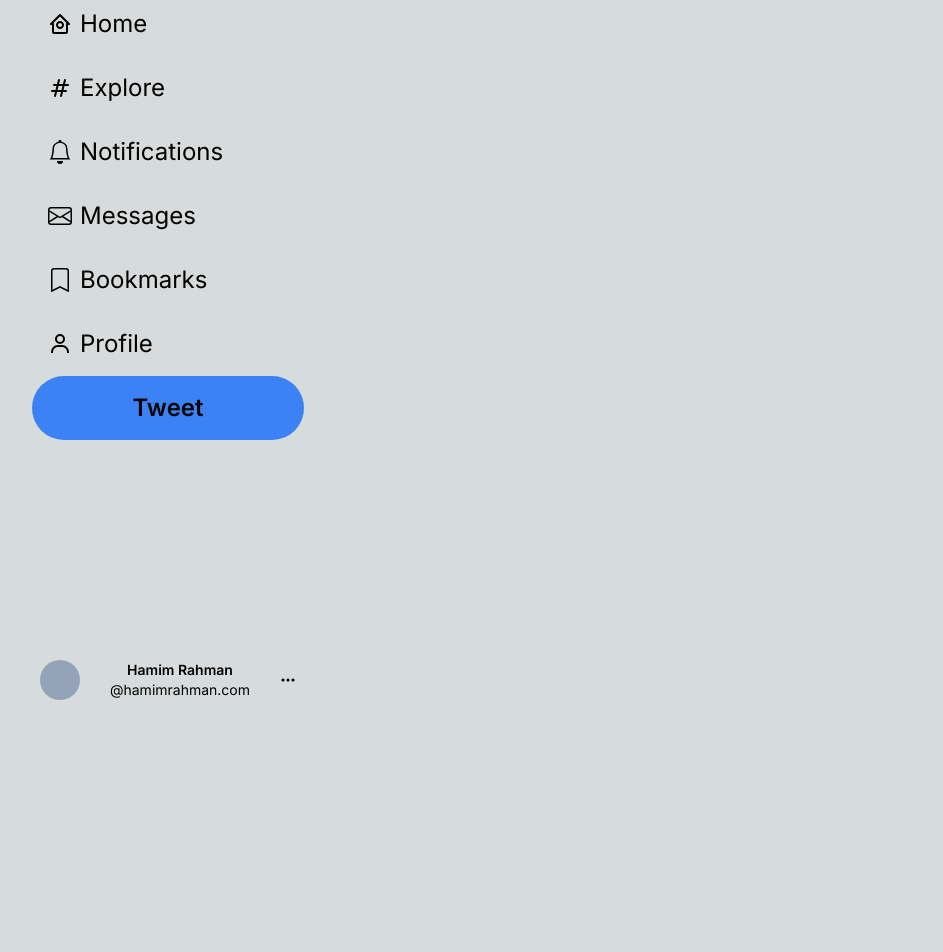
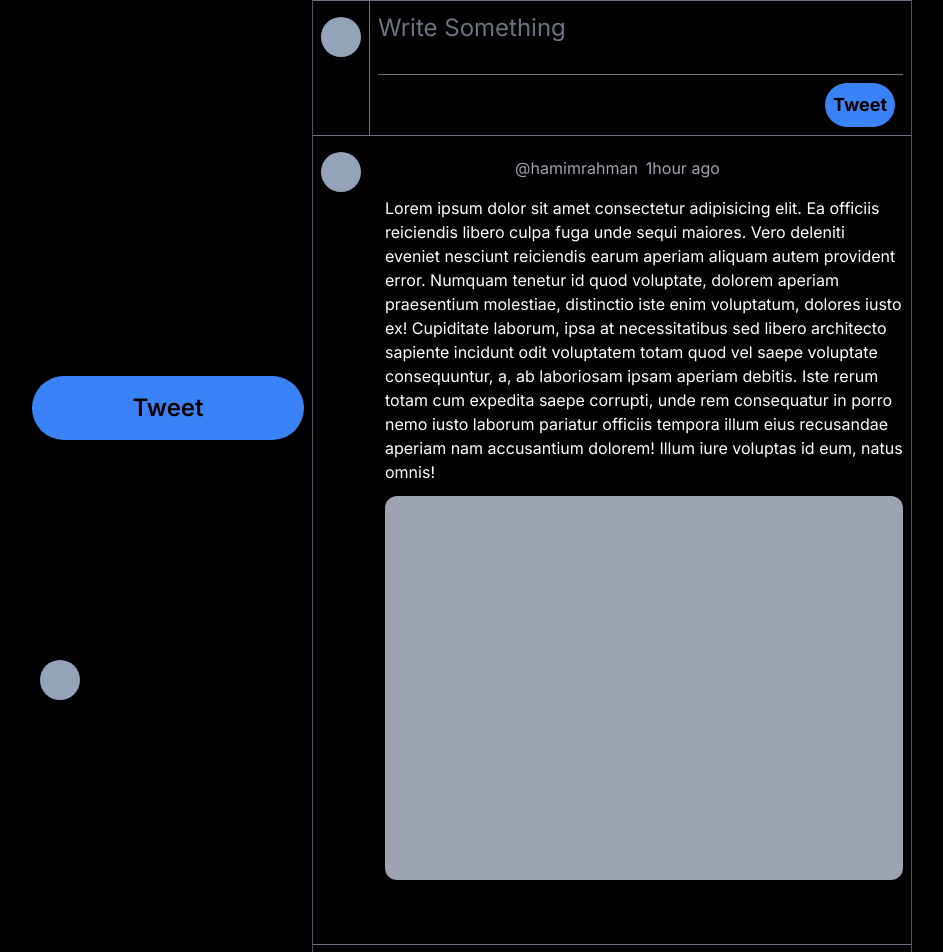
Before and after one commit to hamim-33/twitter-clone, a Next.js app: page / in a window 1280 px wide. Shown: the part 80-1032 px from the top of the page, without its empty margins (104-1047 px from the left). Before the commit the page ends 800 px from the top, so only its background shows below. Built offline with nearby package versions, Linux system fonts and the light colour scheme.

Commit message:
Main Section Design Completed

```diff
--- a/src/app/page.tsx
+++ b/src/app/page.tsx
@@ -1,12 +1,61 @@
 import LeftSidebar from "@/components/LeftSidebar";
+import { AiOutlineHeart, AiOutlineRetweet } from "react-icons/ai";
+import { BsChat, BsDot, BsThreeDots } from "react-icons/bs";
+import { IoShareOutline, IoStatsChart } from "react-icons/io5";
 
 export default function Home() {
   return (
     <div className="w-full h-full flex justify-center items-center relative bg-black">
       <div className="max-w-screen-lg w-full h-full flex relative">
         <LeftSidebar/>
-        {/* <main>Middle Section</main>
-        <section>Right Section</section> */}
+        <main className="py-4 ml-16 md:ml-72 flex w-[600px] h-full min-h-screen flex-col border-l-[0.5px] border-r-[0.5px] border-gray-600">
+          <h1 className="text-2xl py-4 font-bold px-4 backdrop-blur backdrop:bg-black/20 sticky top-0">Home</h1>
+          <div className="min-w-full border-t-[0.5px] border-b-[0.5px] border-gray-500 relative flex">
+            <div className="h-10 min-w-10 rounded-full mx-2 my-4 bg-slate-400"></div>
+            <div className="border-l-[0.5px] border-gray-500 px-2 flex flex-col h-full w-full justify-between">
+              <div className="py-4 min-w-screen overflow-visible">
+                <input type="text" placeholder="Write Something" maxLength={240} className=" placeholder:text-2xl placeholder:text-gray-500 w-full h-full bg-transparent outline-none text-xl text-gray-300"/>
+              </div>
+              <div className="border-t-[0.5px] border-gray-500 w-full justify-between items-center flex mt-4 p-2">
+                <div>Hello</div>
+                <div><button className="rounded-full bg-blue-500 transition-all hover:bg-opacity-90 p-2 font-bold text-lg">Tweet</button></div>
+              </div>
+            </div>
+          </div>
+          <div className="flex flex-col">
+            {
+              Array.from({length:5}).map((_,i)=>(
+                <div key={i} className="border-b-[0.5px] border-gray-500 flex space-x-4">
+                  <div className="p-2 mt-2">
+                    <div
+                      className="w-10 h-10 rounded-full bg-slate-400"
+                    />
+                  </div>
+                  <div className="flex flex-col pr-2 pt-2 pb-2">
+                    <div className="flex items-center justify-between my-2">
+                      <div className="flex items-center space-x-2">
+                        <div className=" font-bold">Hamim Rahman</div>
+                        <div className=" text-gray-400">@hamimrahman</div>
+                        <div className="text-gray-400">1hour ago</div>
+                        <div><BsDot/></div>
+                      </div>
+                      <div className="rounded-full hover:bg-white/15 hover:text-blue-400 p-2 cursor-pointer"><BsThreeDots/></div>
+                    </div>
+                    <div className="text-white text-base my-1">Lorem ipsum dolor sit amet consectetur adipisicing elit. Ea officiis reiciendis libero culpa fuga unde sequi maiores. Vero deleniti eveniet nesciunt reiciendis earum aperiam aliquam autem provident error. Numquam tenetur id quod voluptate, dolorem aperiam praesentium molestiae, distinctio iste enim voluptatum, dolores iusto ex! Cupiditate laborum, ipsa at necessitatibus sed libero architecto sapiente incidunt odit voluptatem totam quod vel saepe voluptate consequuntur, a, ab laboriosam ipsam aperiam debitis. Iste rerum totam cum expedita saepe corrupti, unde rem consequatur in porro nemo iusto laborum pariatur officiis tempora illum eius recusandae aperiam nam accusantium dolorem! Illum iure voluptas id eum, natus omnis!</div>
+                    <div className="bg-gray-400 aspect-square w-full h-96 rounded-xl my-2"></div>
+                    <div className="flex items-center justify-evenly space-x-12 w-full my-2">
+                      <div className="rounded-full hover:bg-white/15 hover:text-red-500 transition-all p-2 cursor-pointer"><BsChat/></div>
+                      <div className="rounded-full hover:bg-white/15 hover:text-red-500 transition-all p-2 cursor-pointer"><AiOutlineRetweet/></div>
+                      <div className="rounded-full hover:bg-white/15 hover:text-red-500 transition-all p-2 cursor-pointer"><AiOutlineHeart/></div>
+                      <div className="rounded-full hover:bg-white/15 hover:text-red-500 transition-all p-2 cursor-pointer"><IoStatsChart/></div>
+                      <div className="rounded-full hover:bg-white/15 hover:text-red-500 transition-all p-2 cursor-pointer"><IoShareOutline/></div>
+                    </div>
+                  </div>
+                </div>
+              ))
+            }
+          </div>
+        </main>
       </div>
     </div>
   );
```
